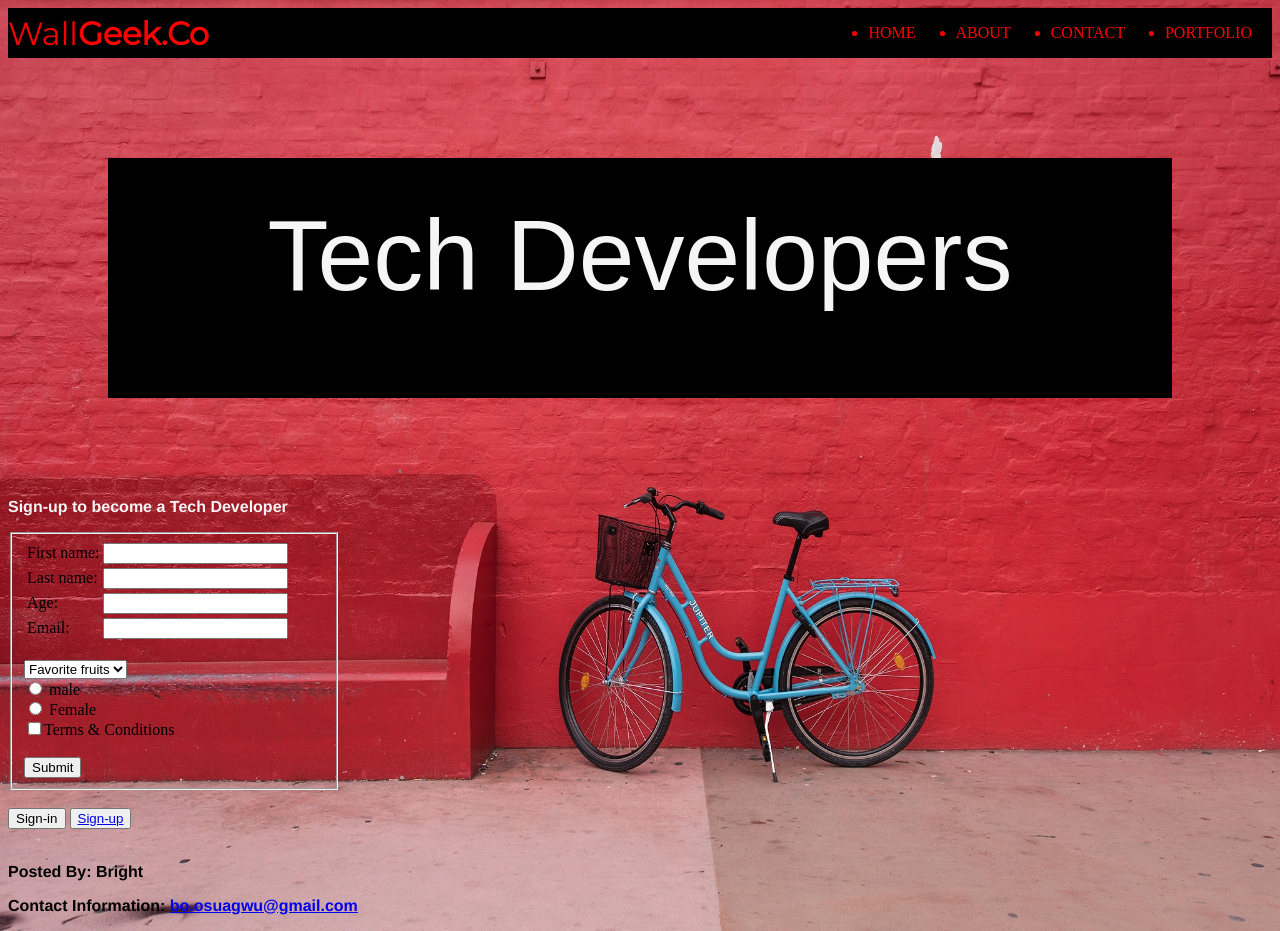
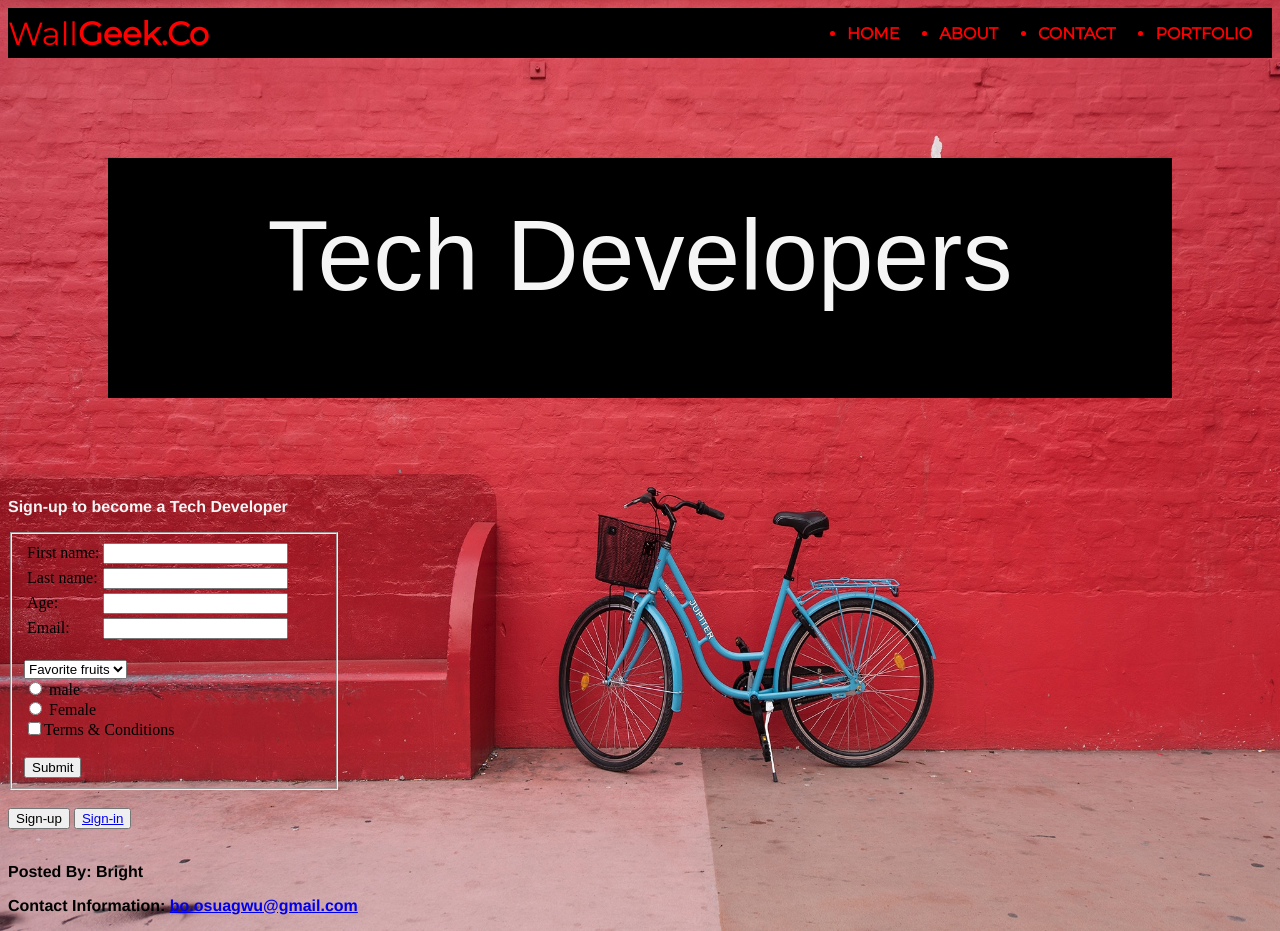
Before and after one commit to Redux23/form, a plain HTML site: page index.html in a window 1280 px wide. Drawn offline with Linux system fonts and the light colour scheme.

Commit message:
gh-pagesnew

```diff
--- a/index.html
+++ b/index.html
@@ -62,8 +62,8 @@
     </div>
     </fieldset>
 
-    <br> <button>Sign-in</button>
-    <button><a href="Sign-in.html">Sign-up</a></button>
+    <br> <button>Sign-up</button>
+    <button><a href="Sign-in.html">Sign-in</a></button>
     </form>
 
     <footer class="footer">
--- a/style.css
+++ b/style.css
@@ -70,5 +70,7 @@ font-weight: 800;
     display: table;
     float: left;
     padding: 0px 20px;
+    font-family: 'Montserrat';
+    font-weight: bold;
 
 }
```
